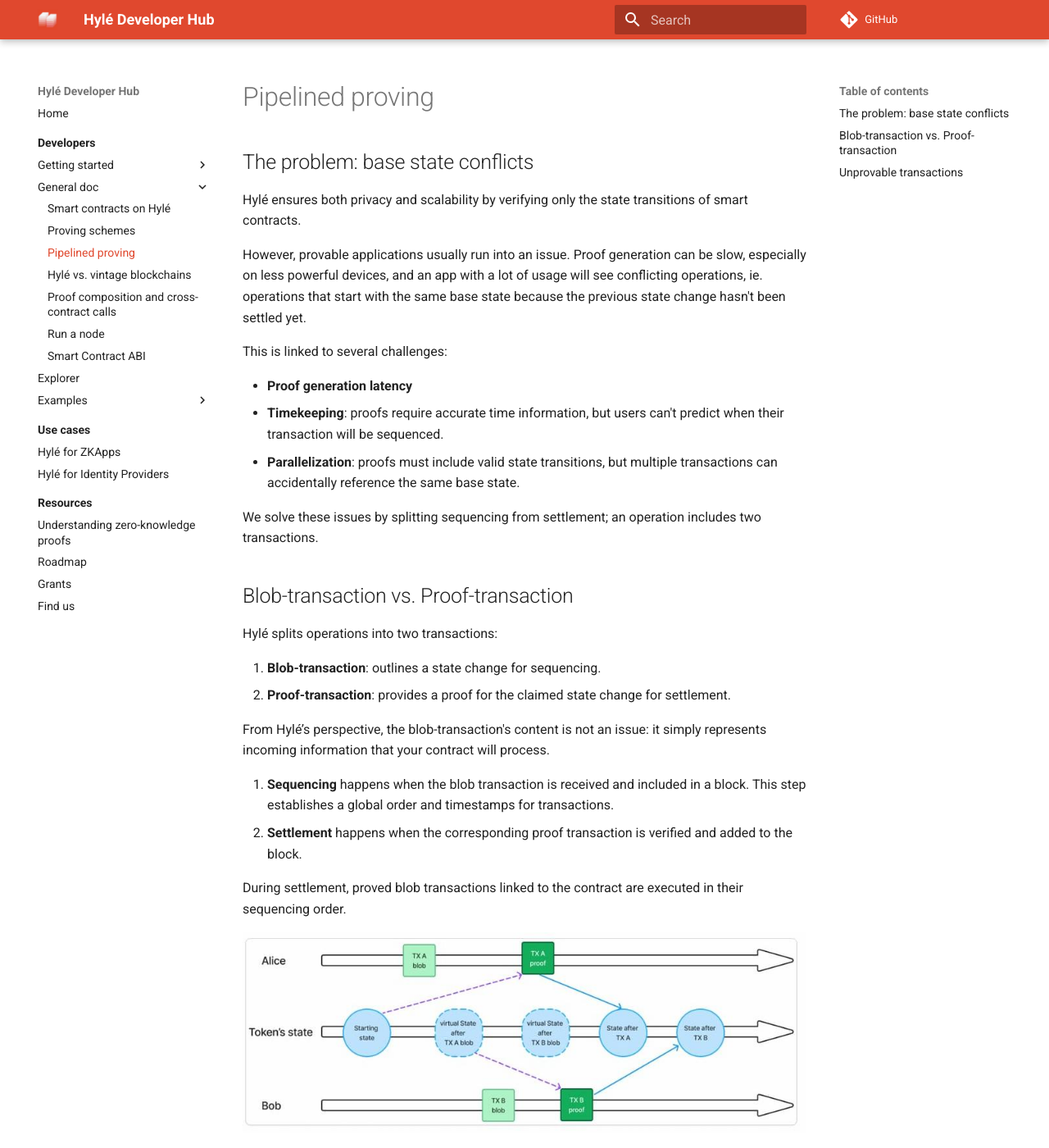
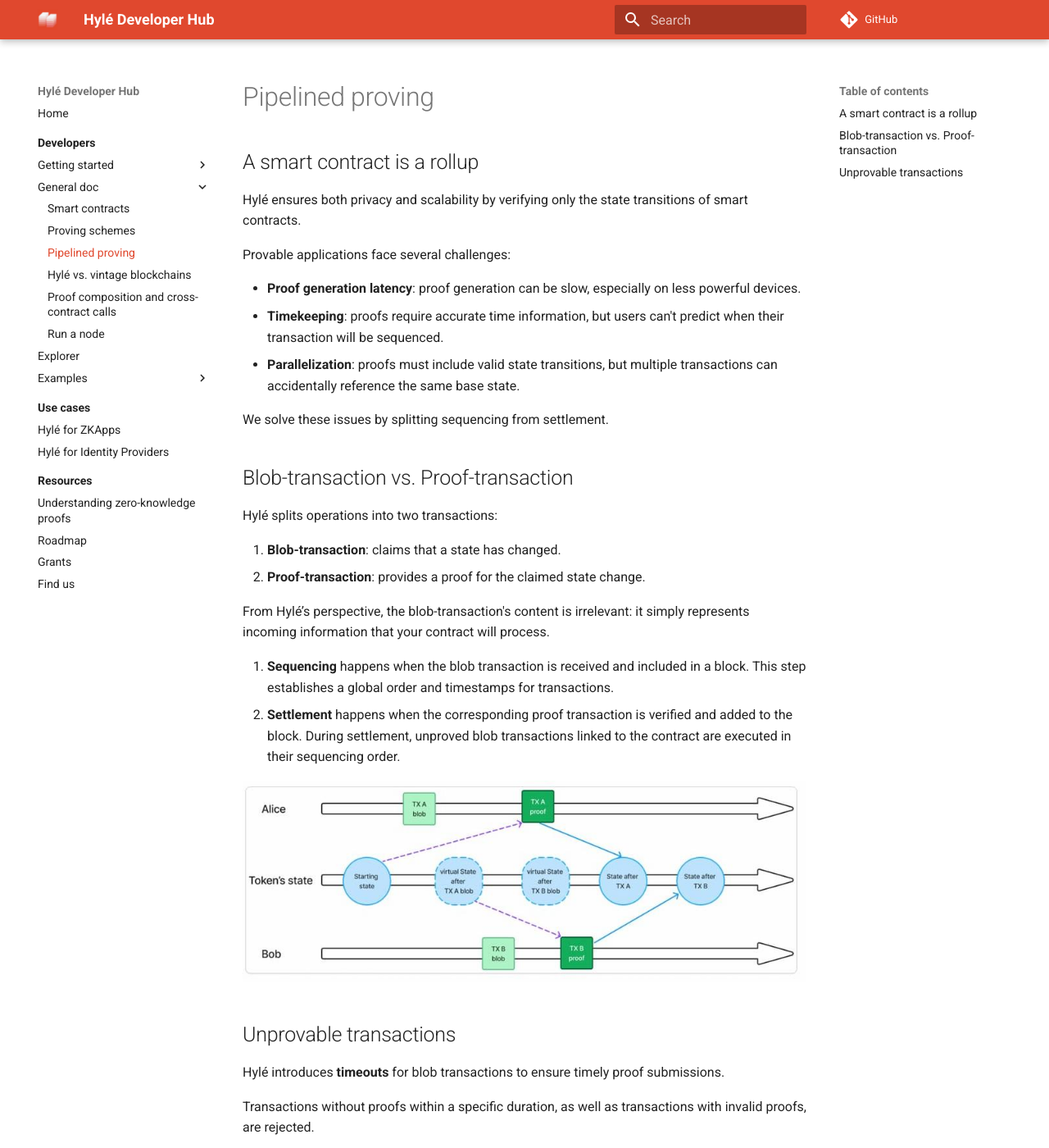
Before and after one commit to Hyle-org/devhub-hyle, an MkDocs documentation site: the page built from docs/developers/general-doc/pipelined-proving.md, in a window 1280 px wide and 1400 px high. Shown: the whole window at 82% size. Built offline with MkDocs 1.6.1 and Material for MkDocs 9.7.7, drawn with Linux system fonts in a browser that asks for light colours; comment, search, counter and statistics services are not loaded.

Commit message:
merge anatomy of a smart contract & smart contract ABI

```diff
--- a/docs/developers/general-doc/pipelined-proving.md
+++ b/docs/developers/general-doc/pipelined-proving.md
@@ -1,32 +1,28 @@
 # Pipelined proving
 
-## The problem: base state conflicts
+## A smart contract is a rollup
 
 Hylé ensures both privacy and scalability by verifying only the state transitions of smart contracts.
 
-However, provable applications usually run into an issue. Proof generation can be slow, especially on less powerful devices, and an app with a lot of usage will see conflicting operations, ie. operations that start with the same base state because the previous state change hasn't been settled yet.
+Provable applications face several challenges:
 
-This is linked to several challenges:
-
-- **Proof generation latency**
+- **Proof generation latency**: proof generation can be slow, especially on less powerful devices.
 - **Timekeeping**: proofs require accurate time information, but users can't predict when their transaction will be sequenced.
 - **Parallelization**: proofs must include valid state transitions, but multiple transactions can accidentally reference the same base state.
 
-We solve these issues by splitting sequencing from settlement; an operation includes two transactions.
+We solve these issues by splitting sequencing from settlement.
 
 ## Blob-transaction vs. Proof-transaction
 
 Hylé splits operations into two transactions:
 
-1. **Blob-transaction**: outlines a state change for sequencing.
-2. **Proof-transaction**: provides a proof for the claimed state change for settlement.
+1. **Blob-transaction**: claims that a state has changed.
+2. **Proof-transaction**: provides a proof for the claimed state change.
 
-From Hylé’s perspective, the blob-transaction's content is not an issue: it simply represents incoming information that your contract will process.
+From Hylé’s perspective, the blob-transaction's content is irrelevant: it simply represents incoming information that your contract will process.
 
 1. **Sequencing** happens when the blob transaction is received and included in a block. This step establishes a global order and timestamps for transactions.
-1. **Settlement** happens when the corresponding proof transaction is verified and added to the block.
-
-During settlement, proved blob transactions linked to the contract are executed in their sequencing order.
+1. **Settlement** happens when the corresponding proof transaction is verified and added to the block. During settlement, unproved blob transactions linked to the contract are executed in their sequencing order.
 
 ![A graph with Alice, Bob, and the token state. On the middle line, there's a starting state. Alice sends her TX A blob, which updates the token's virtual state; a bit later, Bob sends a TX B blob which is sequenced. The updated state will now be used as the start state for the TX B proof, while Alice can prepare to send her TX A proof. This updates the token's state for TX A, then for TX B.](../../assets/img/pipelined-proving.jpg)
 
```
Also changed, not shown: docs/developers/general-doc/anatomy-smart-contracts.md (deleted, +0 -41 lines), docs/developers/general-doc/smart-contract-abi.md (deleted, +0 -87 lines), docs/developers/general-doc/smart-contracts.md (added, +122 -0 lines), docs/developers/getting-started/your-first-smart-contract.md (+1 -1 lines), docs/developers/general-doc/.pages.
